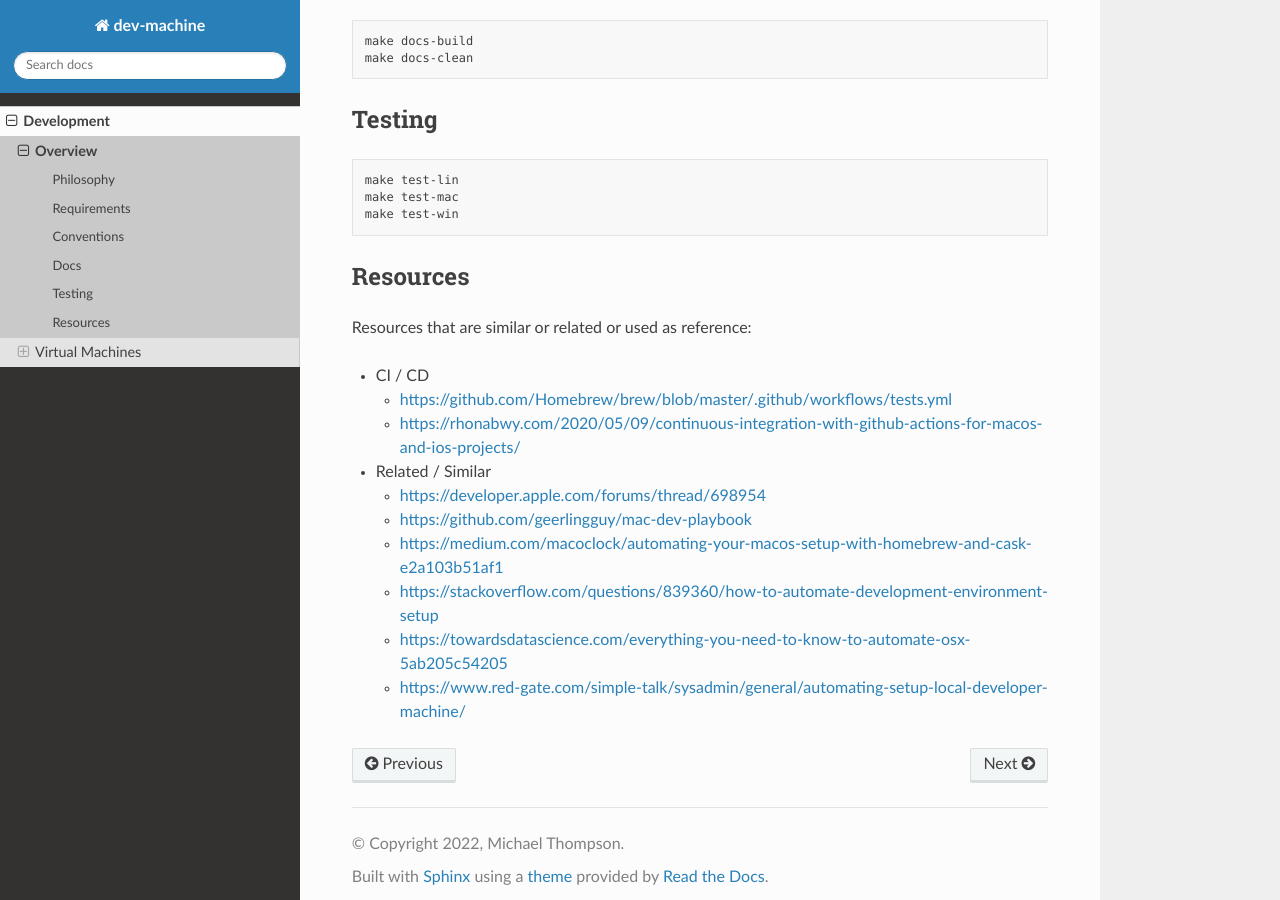
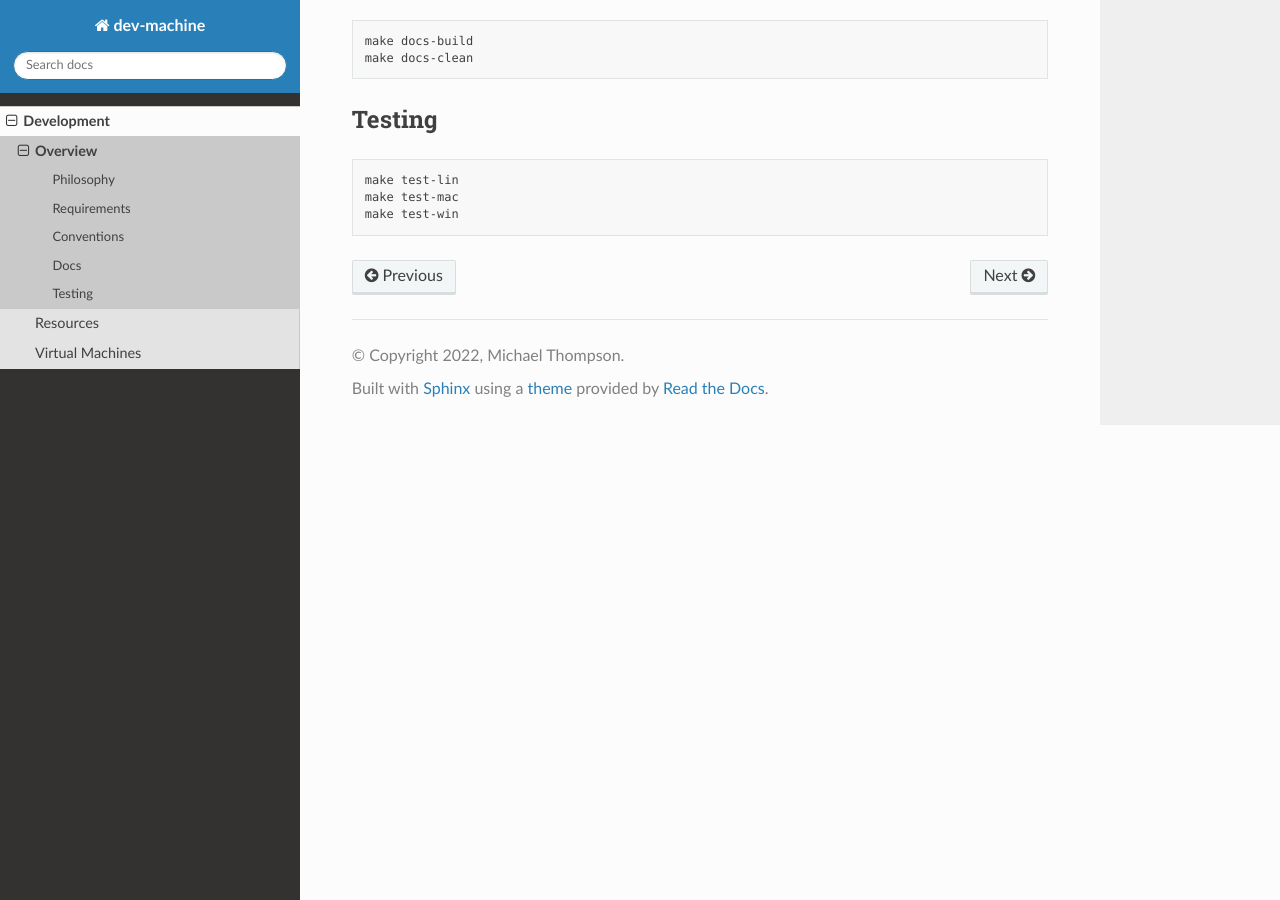
Before and after one commit to ActionScripted/dev-machine, a Sphinx documentation site: the page built from docs/source/development/overview.md, in a window 1280 px wide and 900 px high, scrolled down 749 px. Built offline with Sphinx 7.4.7 and the Read the Docs theme 2.0.0, drawn with Linux system fonts in a browser that asks for light colours.

Commit message:
further tweaking of docs

````diff
--- a/docs/source/conf.py
+++ b/docs/source/conf.py
@@ -58,7 +58,7 @@ html_theme_options = {
     "vcs_pageview_mode": "",
     # 'style_nav_header_background': 'white',
     # Toc options
-    "collapse_navigation": False,
+    "collapse_navigation": True,
     "sticky_navigation": True,
     "navigation_depth": 4,
     "includehidden": True,
--- a/docs/source/development/overview.md
+++ b/docs/source/development/overview.md
@@ -36,18 +36,3 @@ make test-lin
 make test-mac
 make test-win
 ```
-
-## Resources
-
-Resources that are similar or related or used as reference:
-
-* CI / CD
-  * <https://github.com/Homebrew/brew/blob/master/.github/workflows/tests.yml>
-  * <https://rhonabwy.com/2020/05/09/continuous-integration-with-github-actions-for-macos-and-ios-projects/>
-* Related / Similar
-  * <https://developer.apple.com/forums/thread/698954>
-  * <https://github.com/geerlingguy/mac-dev-playbook>
-  * <https://medium.com/macoclock/automating-your-macos-setup-with-homebrew-and-cask-e2a103b51af1>
-  * <https://stackoverflow.com/questions/839360/how-to-automate-development-environment-setup>
-  * <https://towardsdatascience.com/everything-you-need-to-know-to-automate-osx-5ab205c54205>
-  * <https://www.red-gate.com/simple-talk/sysadmin/general/automating-setup-local-developer-machine/>
````
Also changed, not shown: docs/source/development/index.md (+1 -0 lines), docs/source/development/resources.md (added, +17 -0 lines), docs/source/development/virtual-machines.md (+2 -0 lines).
